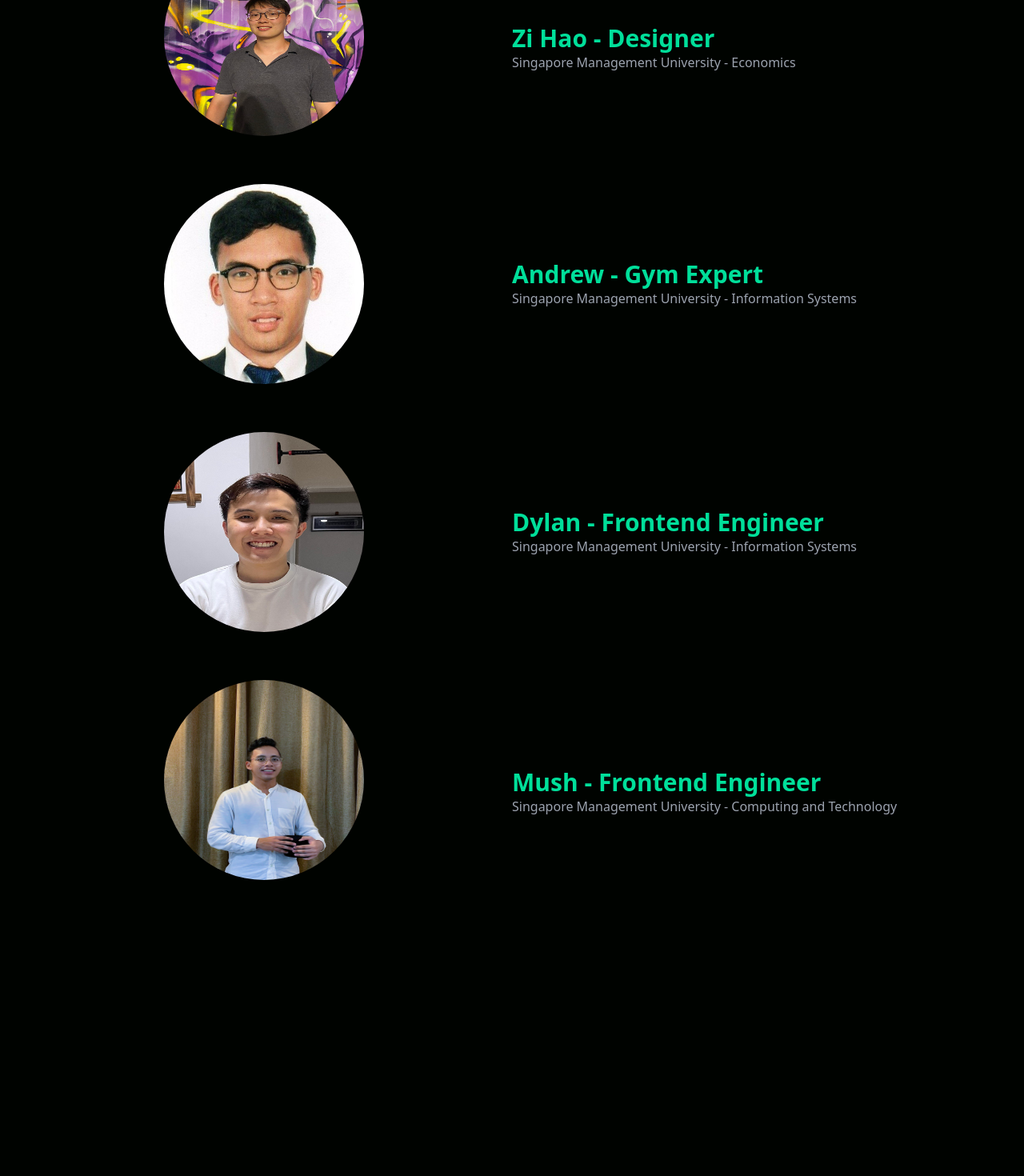
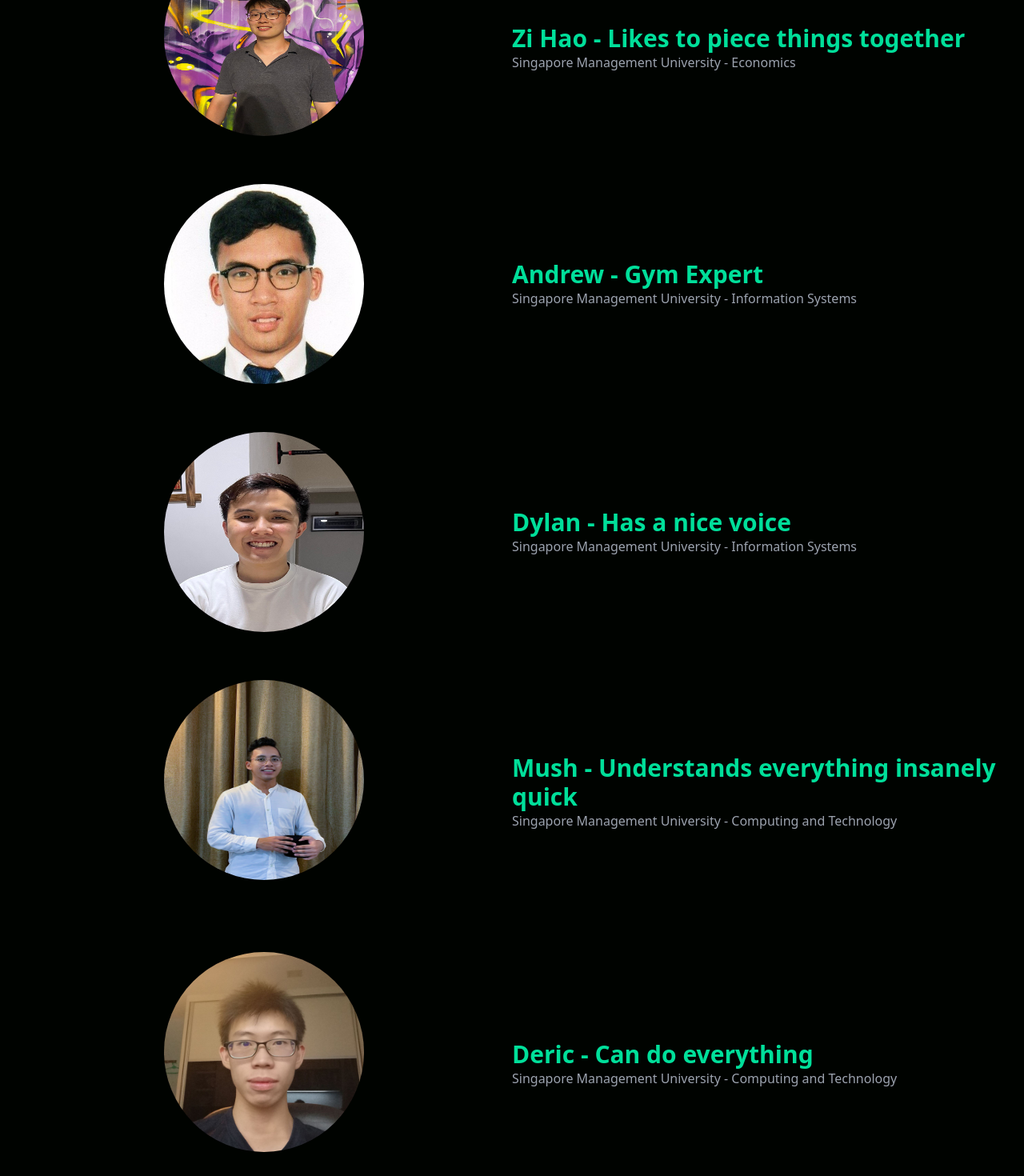
Before and after one commit to ikanbilis99/gym-webapp, a React (Create React App) app: page /contact in a window 1280 px wide. Shown: the part 206-1676 px from the top of the page at 80% size. Before the commit the page ends 1336 px from the top, so only its background shows below. Built offline with nearby package versions, Linux system fonts and the light colour scheme.

Commit message:
Update Cards.jsx

```diff
--- a/src/components/Cards.jsx
+++ b/src/components/Cards.jsx
@@ -3,6 +3,7 @@ import andrew from '../assets/andrew.jpeg';
 import zihao from '../assets/zihao.jpeg';
 import dylan from '../assets/dylan.jpeg';
 import mush from '../assets/mush.jpeg';
+import deric from '../assets/deric.jpeg';
 
 function Cards() {
   return (
@@ -11,7 +12,7 @@ function Cards() {
 
         <img src={zihao} alt='/' className='w-[250px] h-[250px] mx-auto mt-[30px]'style={{borderRadius:'50%'}}/>
           <div className='flex flex-col justify-center mt-[60px] '>
-            <h1 className='text-3xl font-bold text-[#00df9a]'>Zi Hao - Designer</h1>
+            <h1 className='text-3xl font-bold text-[#00df9a]'>Zi Hao - Likes to piece things together</h1>
             <p className ='text-gray-400 font-medium' >Singapore Management University - Economics</p>
           </div>
 
@@ -23,13 +24,19 @@ function Cards() {
 
         <img src={dylan} alt='/' className='w-[250px] h-[250px] mx-auto mt-[60px]'style={{borderRadius:'50%'}}/>
           <div className='flex flex-col justify-center mt-[60px] '>
-            <h1 className='text-3xl font-bold text-[#00df9a]'>Dylan - Frontend Engineer</h1>
+            <h1 className='text-3xl font-bold text-[#00df9a]'>Dylan - Has a nice voice</h1>
             <p className ='text-gray-400 font-medium' >Singapore Management University - Information Systems</p>
           </div>
 
         <img src={mush} alt='/' className='w-[250px] h-[250px] mx-auto mt-[60px] mb-[30px]'style={{borderRadius:'50%'}}/>
           <div className='flex flex-col justify-center mt-[60px] '>
-            <h1 className='text-3xl font-bold text-[#00df9a]'>Mush - Frontend Engineer</h1>
+            <h1 className='text-3xl font-bold text-[#00df9a]'>Mush - Understands everything insanely quick</h1>
+            <p className ='text-gray-400 font-medium' >Singapore Management University - Computing and Technology</p>
+          </div>
+
+        <img src={deric} alt='/' className='w-[250px] h-[250px] mx-auto mt-[60px] mb-[30px]'style={{borderRadius:'50%'}}/>
+          <div className='flex flex-col justify-center mt-[60px] '>
+            <h1 className='text-3xl font-bold text-[#00df9a]'>Deric - Can do everything</h1>
             <p className ='text-gray-400 font-medium' >Singapore Management University - Computing and Technology</p>
           </div>
 
```
